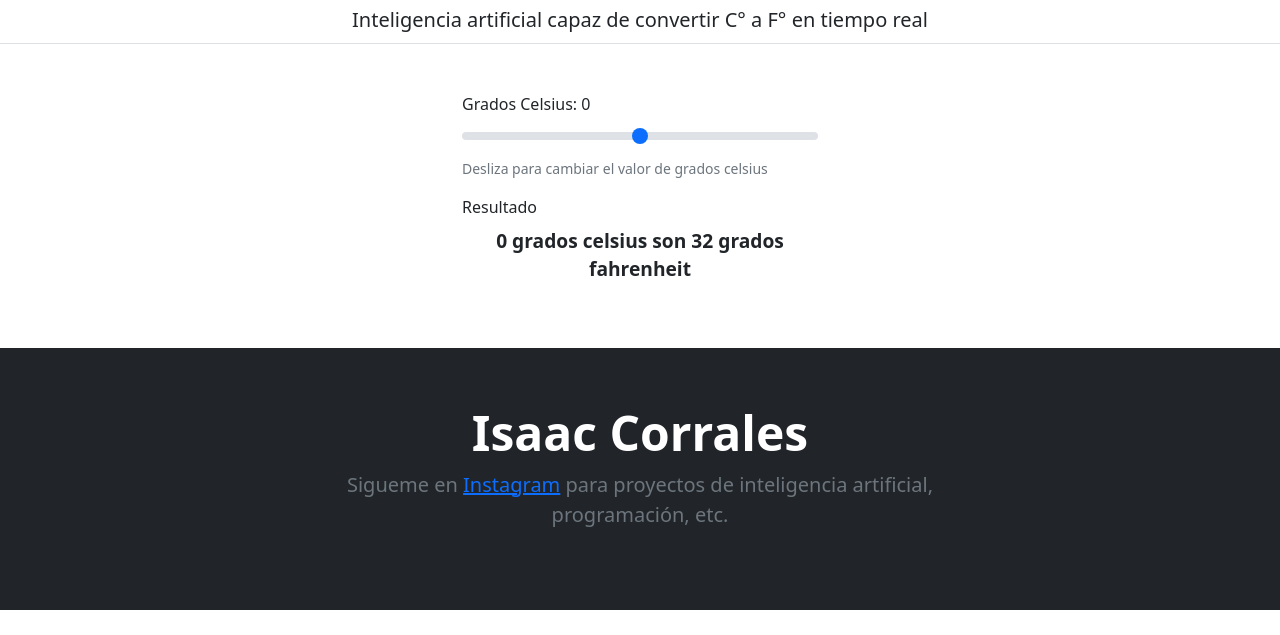
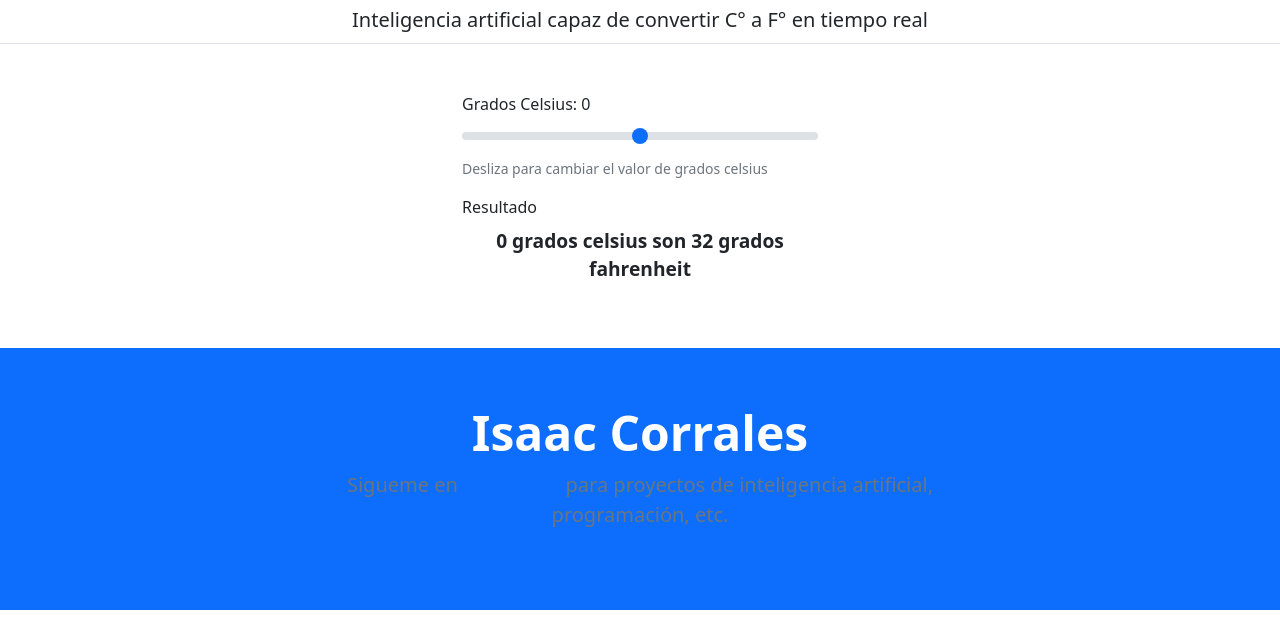
Before and after one commit to IsaacBC08/RN-C-F, a plain HTML site: page index.html in a window 1280 px wide. Shown: the part 165-800 px from the top of the page. Drawn offline with nearby package versions, Linux system fonts and the light colour scheme; a script that the page names is missing.

Commit message:
Update index.html

```diff
--- a/index.html
+++ b/index.html
@@ -53,7 +53,7 @@
 
       <div class="b-example-divider"></div>
 
-      <div class="bg-dark text-secondary mt-5 px-4 py-2 text-center">
+      <div class="bg-primary text-secondary mt-5 px-4 py-2 text-center">
         <div class="py-5">
           <h1 class="display-5 fw-bold text-white">Isaac Corrales</h1>
           <div class="col-lg-6 mx-auto">
```
